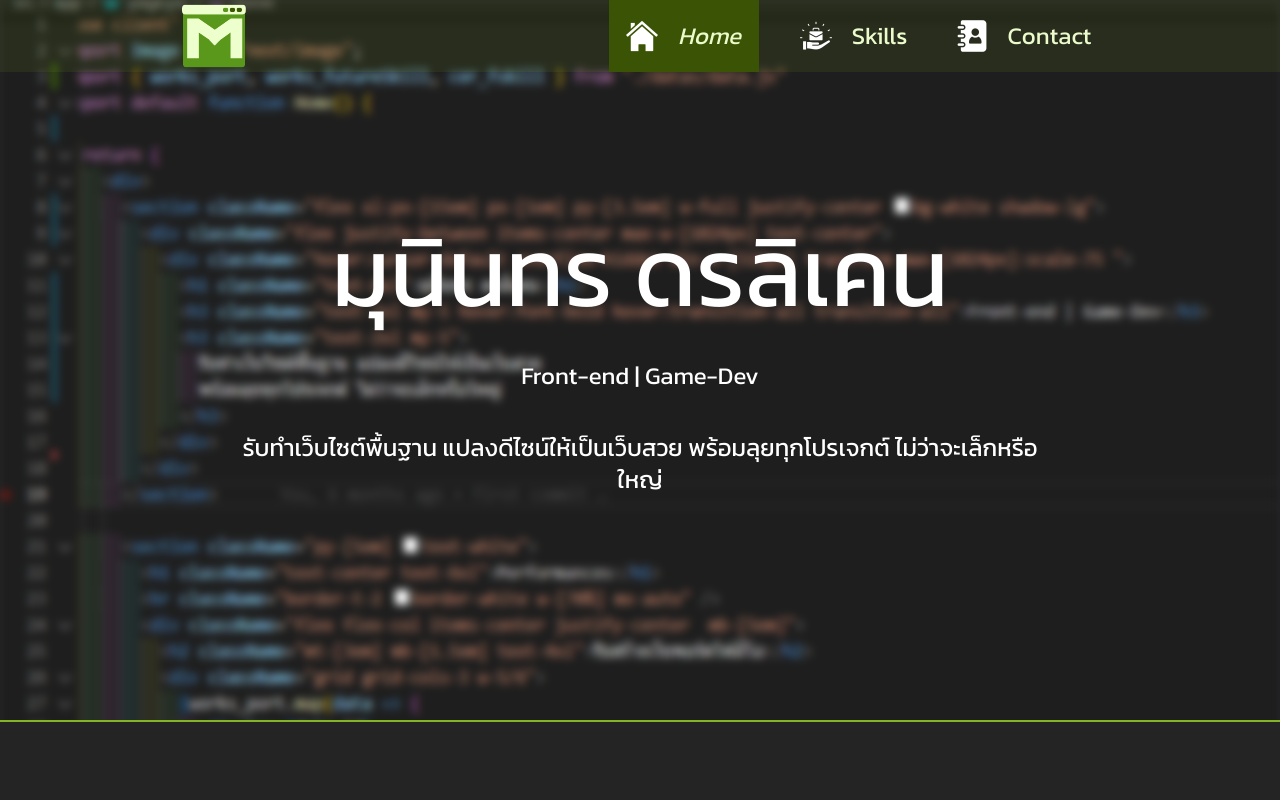
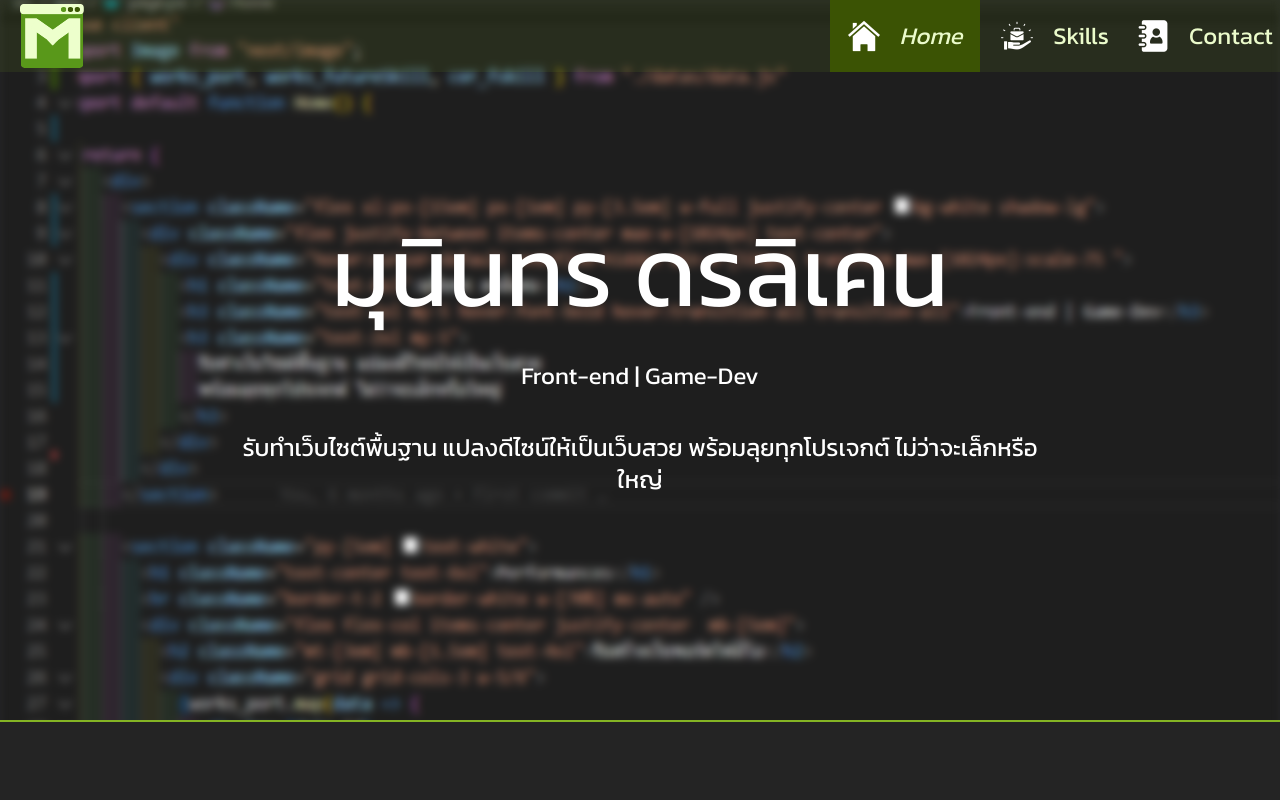
Before and after one commit to Sekiuu/Portfolio-nextjs, a Next.js app: page / in a window 1280 px wide. Shown: the top 800 px of the page. Built offline with nearby package versions, Linux system fonts and the light colour scheme.

Commit message:
Nav responesive mobile menu panel features

```diff
--- a/src/app/components/Banner.jsx
+++ b/src/app/components/Banner.jsx
@@ -2,7 +2,8 @@ import React from "react";
 import Image from "next/image";
 function Banner() {
     return (
-        <section className="flex xl:px-[15em]  px-[1em] py-[3.5em] w-full justify-center shadow-lg text-white lg:aspect-video aspect-square">
+        <section className="flex xl:px-[15em]  px-[1em] py-[3.5em] w-full justify-center shadow-lg text-white lg:aspect-video aspect-square z-0">
+            {/* bg */}
             <Image
                 src={"/images/bg_myport.png"}
                 alt="bg"
--- a/src/app/components/Nav.jsx
+++ b/src/app/components/Nav.jsx
@@ -1,90 +1,115 @@
-
 "use client";
-import React, { useEffect } from "react";
+import React from "react";
 import Link from "next/link";
 import Image from "next/image";
 import { usePathname } from "next/navigation";
-import { useState } from "react";
-
+import { useState, useEffect } from "react";
 function Nav() {
   const [openMenu, setOpenMenu] = useState(false);
+  const [lastPathname, setLastPathname] = useState("");
   const pathname = usePathname();
 
   useEffect(() => {
-    const handleClickOutside = (event) => {
-      if (openMenu && !event.target.closest('nav')) {
-        setOpenMenu(false);
-      }
-    };
+    if (lastPathname != pathname) {
+      setOpenMenu(false);
+    }
+    setLastPathname(pathname);
+  });
 
-    document.addEventListener('mousedown', handleClickOutside);
-    return () => document.removeEventListener('mousedown', handleClickOutside);
-  }, [openMenu]);
-
-  const activeClass = "hover:cursor-pointer bg-greenD2 border-greenL italic";
+  // Define the active class for the glowing effect
+  const activeClass =
+    "hover:cursor-pointer border-greenL lg:bg-greenD2 border-greenL italic";
   const inactiveClass = "border-greenL hover:underline hover:cursor-pointer";
 
   return (
-    <nav className="xl:text-2xl text-xl flex text-greenL w-full transition-all duration-[0.5s] overflow-hidden absolute">
-      <div className="absolute bg-greenN opacity-10 w-full h-full -z-20" />
+    <nav className="xl:text-2xl text-xl flex text-greenL w-full justify-between items-center transition-all duration-[0.5s] overflow-hidden absolute">
+      {/* bg */}
+      <div className="absolute bg-greenN opacity-10 w- h-full w-full -z-20" />
+      {/* LOGO */}
       <Image
         alt="logo"
         src={"/images/MUNIN_logo.svg"}
         width={64}
         height={64}
-        className="mx-auto"
+        className="mx-5 my-auto"
       />
+
+      {/* MENU ICON */}
       <button
-        className="mx-auto hover:cursor-pointer max-lg:flex hidden"
-        onClick={() => setOpenMenu(!openMenu)}
+        className="w-[150px] hover:cursor-pointer float-right max-lg:flex justify-center hidden "
+        onClick={() => {
+          setOpenMenu(!openMenu);
+          console.log(openMenu);
+        }}
       >
         <Image
-          alt="menu"
+          alt="logo"
           src={"/images/icon/icons8-menu.svg"}
           width={64}
           height={64}
         />
       </button>
-      <ul className={`text-center z-10 space-x-5 mx-auto flex max-lg:flex-col max-lg:fixed max-lg:top-[64px] max-lg:right-0 max-lg:bg-greenN max-lg:w-[200px] max-lg:space-x-0 max-lg:space-y-2 max-lg:p-4 max-lg:rounded-bl-lg ${openMenu ? 'max-lg:block' : 'max-lg:hidden'}`}>
+      {/* NAV BAR */}
+      {/* navbar backrdrop */}
+      <ul
+        className={`text-center z-40 flex max-lg:transition-all max-lg:duration-500 max-lg:ease-in-out transform max-lg:inset-0 max-lg:fixed max-lg:flex-col items-center justify-center max-lg:space-y-10  ${
+          openMenu
+            ? "max-lg:translate-y-0 max-lg:opacity-100"
+            : "max-lg:-translate-y-full max-lg:opacity-0 max-lg:pointer-events-none"
+        }`}
+      >
+        {openMenu ? (
+          <div
+            className="absolute bg-dark1 opacity-80 w- h-full w-full -z-10"
+            onClick={() => setOpenMenu(false)}
+          />
+        ) : (
+          ""
+        )}
         <Link
           href="/"
-          className={`flex justify-center p-5 w-[150px] space-x-5 ${pathname == "/" ? activeClass : inactiveClass}`}
-          onClick={() => setOpenMenu(false)}
+          className={`flex justify-center p-5 max-lg:w-full w-[150px] space-x-5 max-lg:border-b-1
+           ${pathname == "/" ? activeClass : inactiveClass}`}
         >
           <Image
             src="/images/icon/nav/home.png"
             width={32}
-            height={24}
-            className="object-cover"
+            height={32}
+            className="object-cover aspect-square"
           />
           <h2>Home</h2>
         </Link>
         <Link
           href="/skills"
-          className={`flex justify-center p-5 w-[150px] space-x-5 ${pathname == "/skills" ? activeClass : inactiveClass}`}
-          onClick={() => setOpenMenu(false)}
+          className={`flex justify-center p-5 max-lg:w-full w-[150px] space-x-5 max-lg:border-b-1
+           ${pathname == "/skills" ? activeClass : inactiveClass}`}
         >
           <Image
             src="/images/icon/nav/work.png"
             width={32}
-            height={24}
-            className="object-cover"
+            height={32}
+            className="object-cover aspect-square"
           />
           <h2>Skills</h2>
         </Link>
         <Link
           href="/contact"
-          className={`flex justify-center p-5 w-[150px] space-x-5 ${pathname == "/contact" ? activeClass : inactiveClass}`}
-          onClick={() => setOpenMenu(false)}
+          className={`flex justify-center p-5 max-lg:w-full w-[150px] space-x-5 max-lg:border-b-1
+           ${pathname == "/contact" ? activeClass : inactiveClass}`}
         >
           <Image
             src="/images/icon/nav/contact.png"
             width={32}
-            height={24}
-            className="object-cover"
+            height={32}
+            className="object-cover aspect-square"
           />
           <h2>Contact</h2>
         </Link>
+        {/* <Link href='/about' className={`flex justify-center p-5 w-[150px] space-x-5
+           ${pathname == '/about' ? activeClass : inactiveClass}`}>
+            <Image src="/images/icon/nav/i-icon.png" width={32} height={24} className='object-cover' />
+            <h2>About</h2>
+          </Link> */}
       </ul>
     </nav>
   );
```
